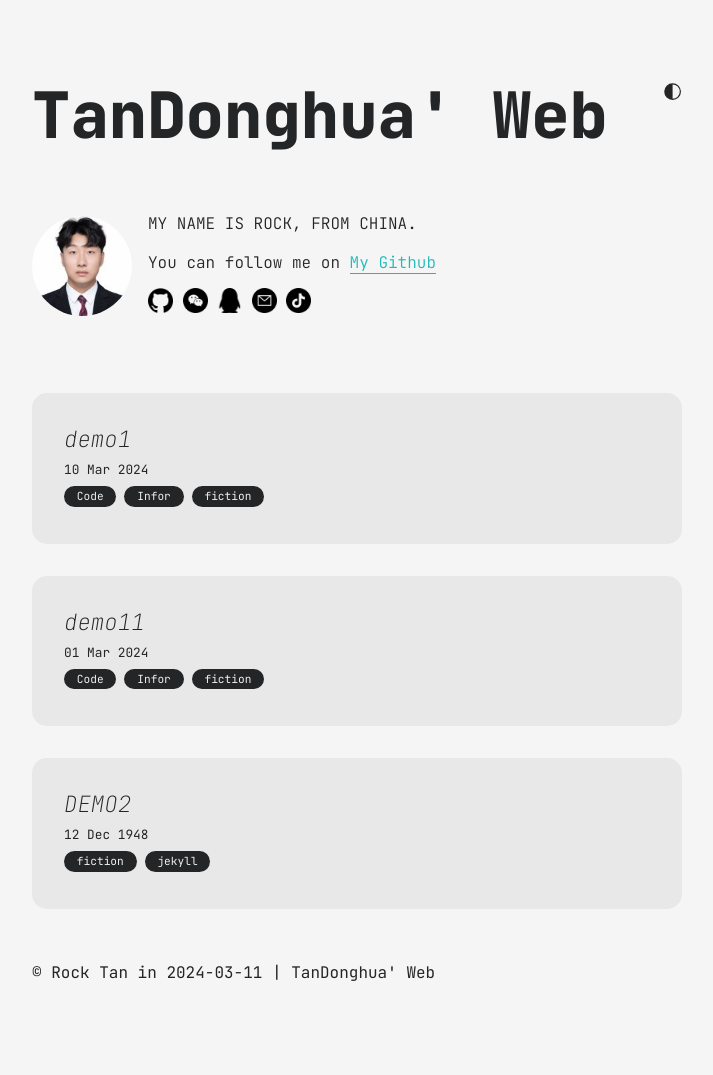
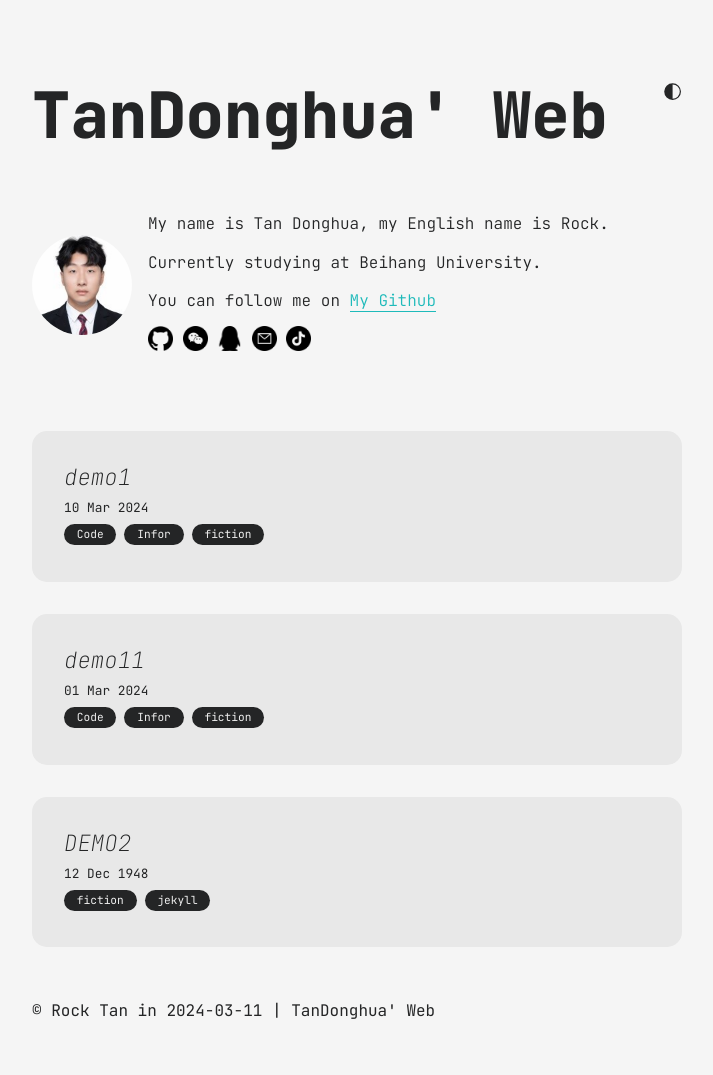
Before and after one commit to Rock230303/Rock230303.github.io, a Jekyll site: the page built from index.md, in a window 1280 px wide. Shown: the whole page, without its empty margins (283-996 px from the left). Built offline with Jekyll 4.4.1, drawn with Linux system fonts in a browser that asks for light colours; before the commit the page ends 1037 px from its top, so only the background shows below that.

Commit message:
更新 author.yml

```diff
--- a/_data/author.yml
+++ b/_data/author.yml
@@ -2,7 +2,11 @@ name: Sharad Raj
 dp: https://raw.githubusercontent.com/Rock230303/Rock230303.github.io/main/pic/150200.jpg
 description: "
   <p>
-    MY NAME IS ROCK, FROM CHINA.
+    My name is Tan Donghua, my English name is Rock.
+  </p>
+  <br/>
+  <p>
+    Currently studying at Beihang University.
   </p>
   <br/>
   <p>
```
